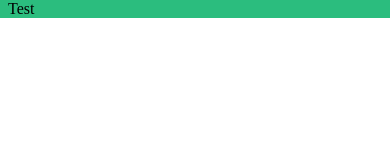
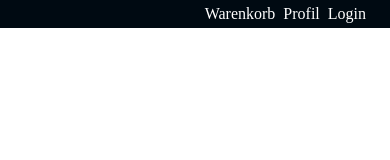
Before and after one commit to mobbel/css_grid_system, a website: page index.html in a window 390 px wide. Drawn offline with nearby package versions, Linux system fonts and the light colour scheme; files that its build step writes are made by us from their sources.

Commit message:
- add grunt watch - switch to mobile first - start for a demo

```diff
--- a/index.html
+++ b/index.html
@@ -7,8 +7,20 @@
   <!-- end css template tags -->
 </head>
 <body>
- <div class="container-fluid primaryDarkColor">
-   Test
+ <div class="container-fluid accentDarkColor lightFontNormal">
+   <nav class="container">
+     <ul>
+       <li>
+         Warenkorb
+       </li>
+       <li>
+         Profil
+       </li>
+       <li>
+         Login
+       </li>
+     </ul>
+   </nav>
  </div>
 </body>
 </html>
--- a/package.json
+++ b/package.json
@@ -18,6 +18,7 @@
     "grunt-cli": "*",
     "grunt-contrib-jshint": "*",
     "grunt-contrib-sass": "*",
+    "grunt-contrib-watch": "*",
     "grunt-postcss": "^0.8.0",
     "grunt-script-link-tags": "*",
     "grunt-wiredep": "*",
--- a/scss/_design.scss
+++ b/scss/_design.scss
@@ -5,9 +5,9 @@
  * Lighter Primary Color: #9fffe0
  * Darker Primary Color: #2bbd7e
  *
- * Accent Color: #F4511E
- * Lighter Accent Color: #FF8A65
- * Darker Accent Color: #D84315
+ * Accent Color: #4f5b62
+ * Lighter Accent Color: #263238
+ * Darker Accent Color: #000a12
  *
  * font opacity normal: 87%
  * font opacity light: 54%
@@ -31,15 +31,15 @@
 }
 
 .accentColor {
-  background-color: #F4511E;
+  background-color: #4f5b62;
 }
 
 .accentLightColor {
-  background-color: #FF8A65;
+  background-color: #263238;
 }
 
 .accentDarkColor {
-  background-color: #D84315;
+  background-color: #000a12;
 }
 
 .darkFontNormal {
--- a/scss/grid/_grid.scss
+++ b/scss/grid/_grid.scss
@@ -16,7 +16,7 @@ html, body {
 }
 
 .container {
-  max-width: 1600px;
+  max-width: $max_full;
   margin-left: auto;
   margin-right: auto;
   @include _paddings;
--- a/scss/grid/_padding_mixins.scss
+++ b/scss/grid/_padding_mixins.scss
@@ -1,12 +1,12 @@
 @mixin _paddings {
-  padding-left: 24px;
-  padding-right: 24px;
-  @media screen and (max-width: $max_middle) {
+  padding-left: 8px;
+  padding-right: 8px;
+  @media screen and (min-width: $max_small) {
     padding-left: 16px;
     padding-right: 16px;
   }
-  @media screen and (max-width: $max_small) {
-    padding-left: 8px;
-    padding-right: 8px;
+  @media screen and (min-width: $max_middle) {
+    padding-left: 24px;
+    padding-right: 24px;
   }
 }
--- a/scss/index.scss
+++ b/scss/index.scss
@@ -1,2 +1,22 @@
 @import "grid/_grid";
 @import "_design";
+
+nav ul {
+  position: relative;
+  float: right;
+  margin-top: 5px;
+  margin-bottom: 5px;
+}
+
+nav li {
+  position: relative;
+  float: left;
+  list-style: none;
+  margin-right: 8px;
+  @media screen and (min-width: $max_small) {
+    margin-right: 16px;
+  }
+  @media screen and (min-width: $max_middle) {
+    margin-right: 24px;
+  }
+}
```
Also changed, not shown: gruntfile.js (+18 -0 lines).
